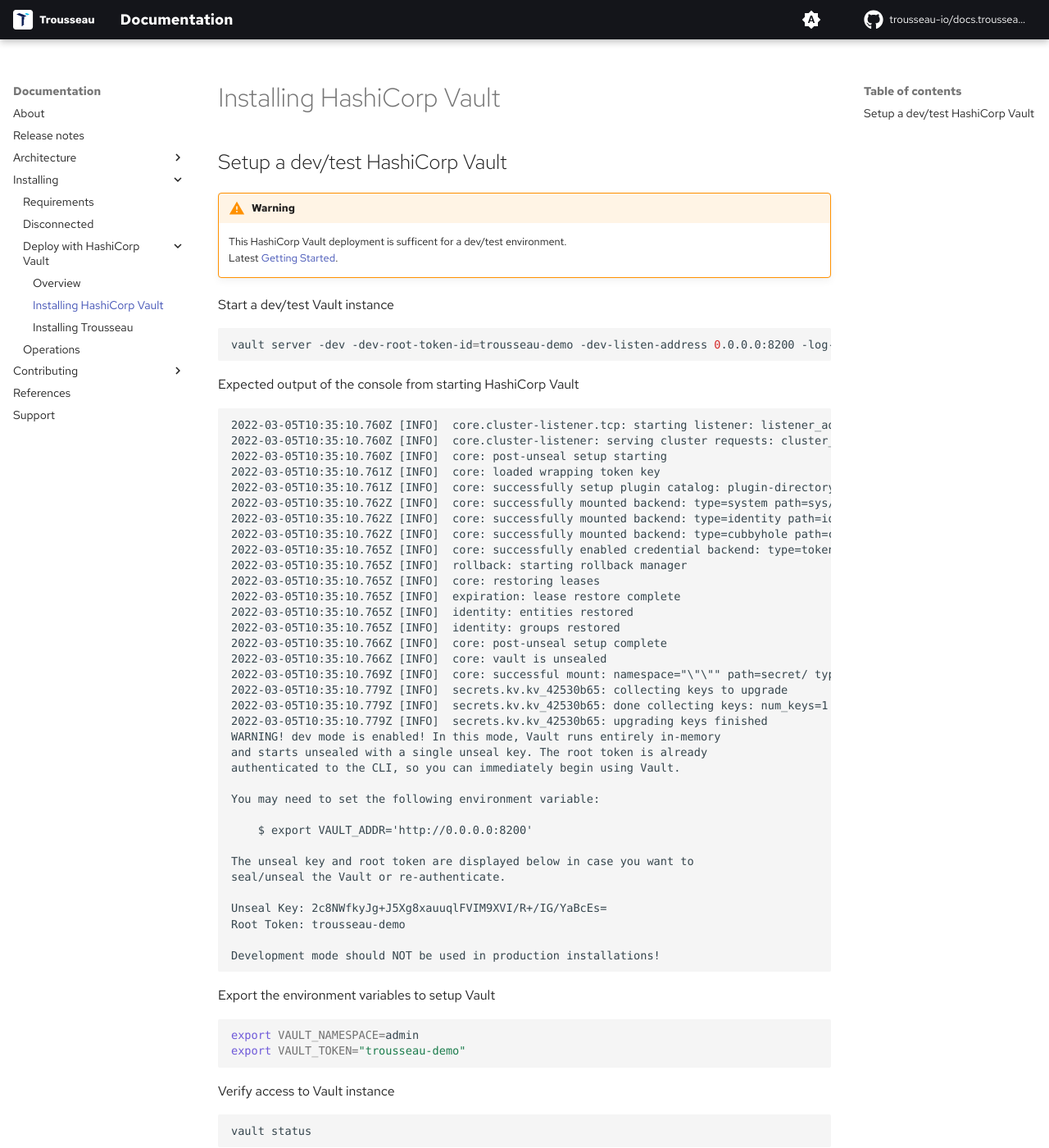
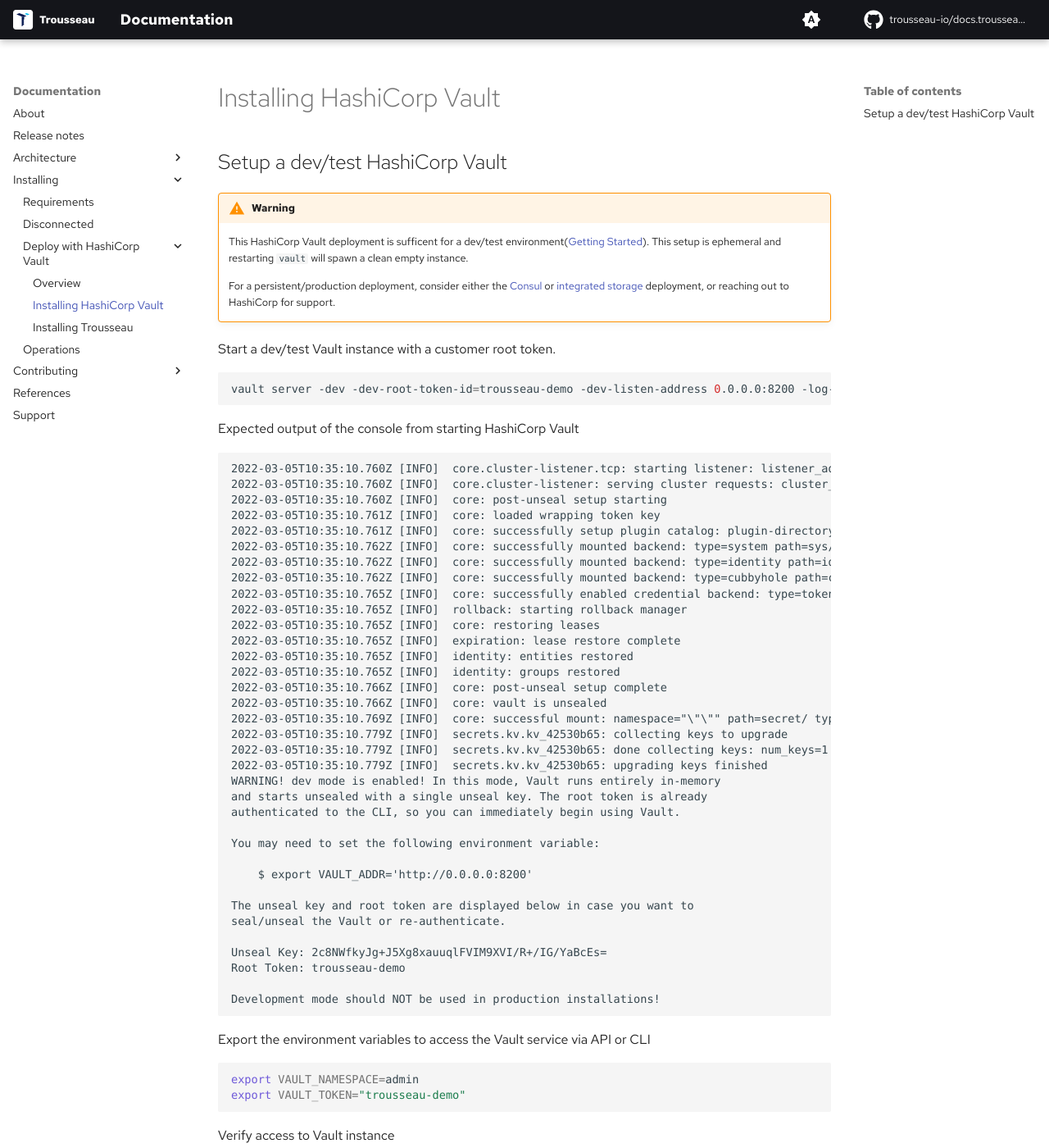
Before and after one commit to Trousseau-io/docs.trousseau.io, an MkDocs documentation site: the page built from docs/trousseau/setup-hashicorp-vault.md, in a window 1280 px wide and 1400 px high. Shown: the whole window at 82% size. Built offline with MkDocs 1.6.1 and Material for MkDocs 9.7.7, drawn with Linux system fonts in a browser that asks for light colours; some web fonts are replaced; comment, search, counter and statistics services are not loaded.

Commit message:
Update setup-hashicorp-vault.md

````diff
--- a/docs/trousseau/setup-hashicorp-vault.md
+++ b/docs/trousseau/setup-hashicorp-vault.md
@@ -2,10 +2,12 @@
 ## Setup a dev/test HashiCorp Vault
 
 !!! warning
-    This HashiCorp Vault deployment is sufficent for a dev/test environment.
-    Latest [Getting Started](https://learn.hashicorp.com/tutorials/vault/getting-started-dev-server?in=vault/getting-started).
+    This HashiCorp Vault deployment is sufficent for a dev/test environment([Getting Started](https://learn.hashicorp.com/tutorials/vault/getting-started-dev-server?in=vault/getting-started)). This setup is ephemeral and restarting ```vault``` will spawn a clean empty instance.
 
-Start a dev/test Vault instance
+    For a persistent/production deployment, consider either the [Consul](https://learn.hashicorp.com/collections/vault/day-one-consul) or [integrated storage](https://learn.hashicorp.com/collections/vault/day-one-raft) deployment, or reaching out to HashiCorp for support.
+
+
+Start a dev/test Vault instance with a customer root token.
 ```bash
 vault server -dev -dev-root-token-id=trousseau-demo -dev-listen-address 0.0.0.0:8200 -log-level=debug
 ```
@@ -49,7 +51,7 @@
 Development mode should NOT be used in production installations!
 ```
 
-Export the environment variables to setup Vault
+Export the environment variables to access the Vault service via API or CLI
 ```bash
 export VAULT_NAMESPACE=admin
 export VAULT_TOKEN="trousseau-demo"
````
